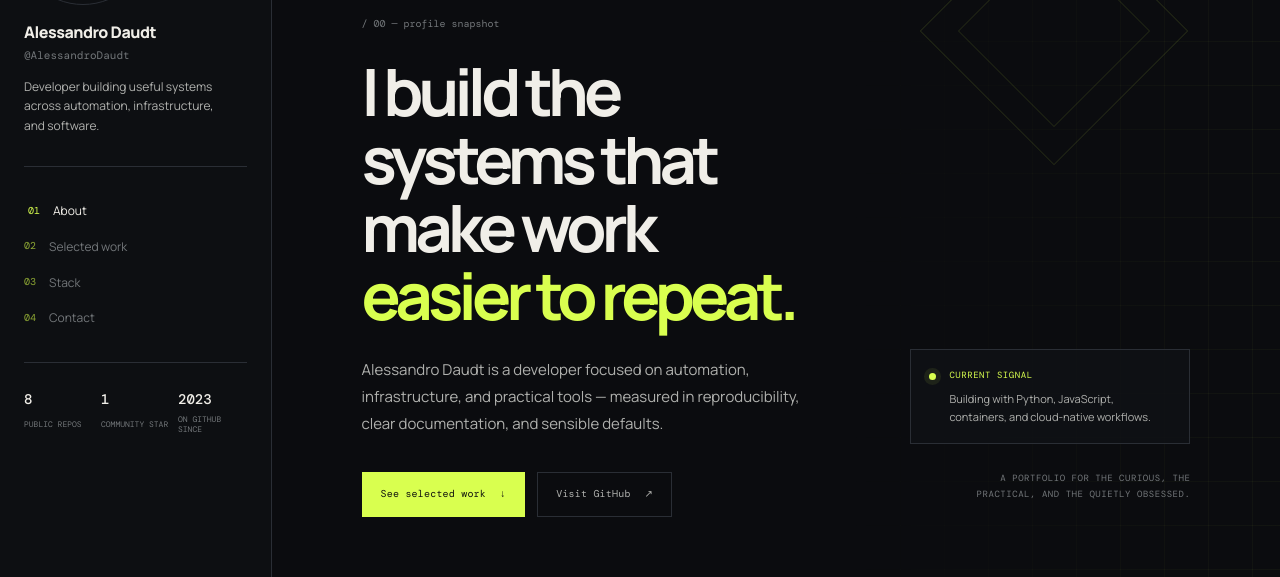
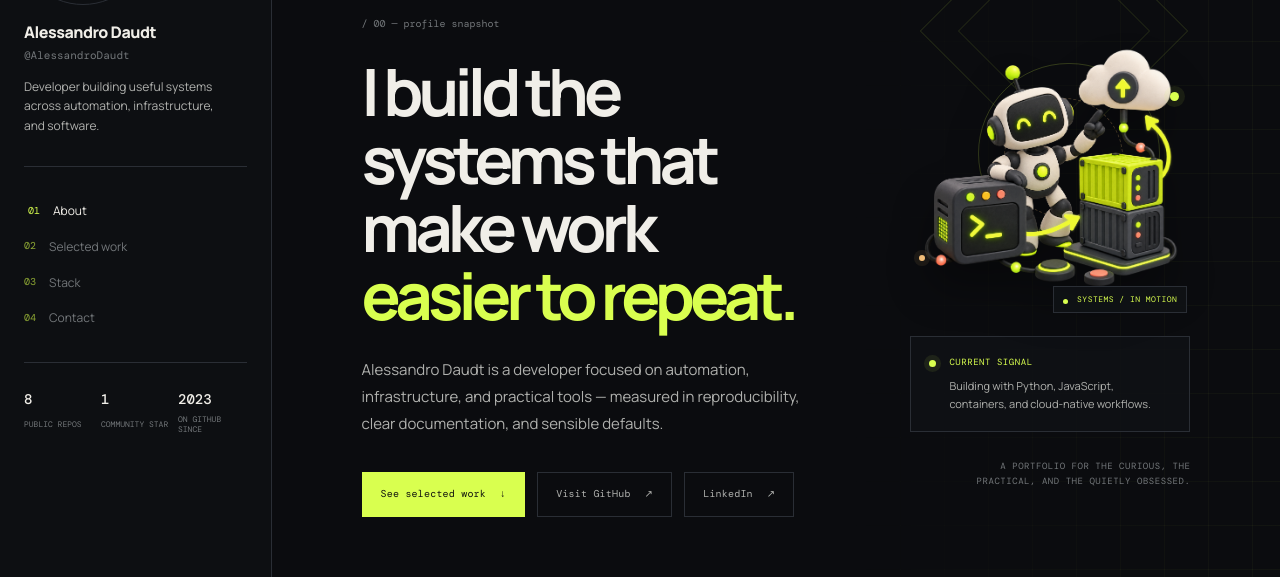
Before and after one commit to AlessandroDaudt/AlessandroDaudt, a plain HTML site: page index.html in a window 1280 px wide. Shown: the part 223-800 px from the top of the page. Drawn offline with nearby package versions, Linux system fonts and the light colour scheme.

Commit message:
feat: add playful automation artwork and LinkedIn

```diff
--- a/index.html
+++ b/index.html
@@ -52,6 +52,7 @@
 
         <div class="sidebar-footer">
           <a class="text-link" href="https://github.com/AlessandroDaudt" target="_blank" rel="noreferrer">Open GitHub <span>↗</span></a>
+          <a class="text-link" href="https://www.linkedin.com/in/alessandrodaudt/" target="_blank" rel="noreferrer">Open LinkedIn <span>↗</span></a>
           <p>Built with intent · Brazil time</p>
         </div>
       </aside>
@@ -75,9 +76,16 @@
               <div class="hero-actions">
                 <a class="button button-primary" href="#work">See selected work <span>↓</span></a>
                 <a class="button button-quiet" href="https://github.com/AlessandroDaudt" target="_blank" rel="noreferrer">Visit GitHub <span>↗</span></a>
+                <a class="button button-quiet" href="https://www.linkedin.com/in/alessandrodaudt/" target="_blank" rel="noreferrer">LinkedIn <span>↗</span></a>
               </div>
             </div>
             <div class="hero-aside">
+              <figure class="hero-art">
+                <span class="art-orbit art-orbit-one" aria-hidden="true"></span>
+                <span class="art-orbit art-orbit-two" aria-hidden="true"></span>
+                <img src="assets/automation-hero.png" alt="Friendly robot coordinating a terminal, containers, and a cloud" />
+                <figcaption><span class="live-dot"></span><span class="mono-label">SYSTEMS / IN MOTION</span></figcaption>
+              </figure>
               <div class="status-card">
                 <span class="live-dot"></span>
                 <div>
@@ -238,6 +246,7 @@
             <p class="contact-copy">If the way I think about automation and infrastructure fits your team, let’s start with the work.</p>
             <div class="contact-actions">
               <a class="button button-primary" href="https://github.com/AlessandroDaudt" target="_blank" rel="noreferrer">Connect on GitHub <span>↗</span></a>
+              <a class="button button-quiet" href="https://www.linkedin.com/in/alessandrodaudt/" target="_blank" rel="noreferrer">Connect on LinkedIn <span>↗</span></a>
               <button class="button button-quiet" type="button" data-copy="AlessandroDaudt">Copy handle <span>⌘</span></button>
             </div>
           </section>
--- a/styles.css
+++ b/styles.css
@@ -108,7 +108,17 @@ h1 em { color: var(--accent); font-style: normal; }
 .button-quiet:hover { border-color: var(--text-dim); color: var(--text); }
 .button-outline { border-color: var(--accent-deep); color: var(--accent); }
 .button-outline:hover { border-color: var(--accent); background: rgba(217,255,79,.08); }
-.hero-aside { align-self: end; padding-bottom: 4px; }
+.hero-aside { align-self: center; padding-bottom: 4px; }
+.hero-art { position: relative; margin: 0 0 20px; padding: 3px; }
+.hero-art::before { position: absolute; top: 12%; right: 11%; width: 64%; aspect-ratio: 1; border: 1px solid rgba(217,255,79,.2); border-radius: 50%; content: ""; }
+.hero-art::after { position: absolute; top: 24%; right: 24%; width: 42%; aspect-ratio: 1; border: 1px dashed rgba(242,189,120,.3); border-radius: 50%; content: ""; }
+.hero-art img { position: relative; z-index: 1; display: block; width: 100%; filter: drop-shadow(0 24px 20px rgba(0,0,0,.35)); }
+.art-orbit { position: absolute; z-index: 2; display: block; width: 9px; height: 9px; border-radius: 50%; background: var(--accent); box-shadow: 0 0 0 6px rgba(217,255,79,.08); }
+.art-orbit-one { top: 22%; right: 4%; }
+.art-orbit-two { bottom: 19%; left: 3%; width: 6px; height: 6px; background: var(--warm); box-shadow: 0 0 0 5px rgba(242,189,120,.08); }
+.hero-art figcaption { position: relative; z-index: 3; display: flex; align-items: center; gap: 9px; width: fit-content; margin: -20px 0 0 auto; padding: 6px 9px; border: 1px solid var(--line); background: rgba(16,18,22,.9); }
+.hero-art figcaption .live-dot { width: 5px; height: 5px; box-shadow: none; }
+.hero-art figcaption .mono-label { margin: 0; color: var(--accent); font-size: 8px; }
 .status-card { display: flex; gap: 13px; padding: 18px; border: 1px solid var(--line); background: rgba(16,18,22,.84); }
 .live-dot { flex: 0 0 auto; width: 7px; height: 7px; margin-top: 5px; border-radius: 50%; background: var(--accent); box-shadow: 0 0 0 5px rgba(217,255,79,.08); }
 .status-card p { margin-bottom: 0; color: var(--text-soft); font-size: 11px; line-height: 1.6; }
@@ -206,6 +216,7 @@ h3 { margin-bottom: 10px; font-size: clamp(22px, 2.2vw, 32px); line-height: 1.1;
   h1 { font-size: clamp(39px, 12vw, 65px); }
   .hero-intro { font-size: 14px; }
   .hero-aside { margin-top: 58px; }
+  .hero-art { width: min(100%, 360px); margin-right: auto; margin-left: auto; }
   .hero-note { margin-right: 0; text-align: left; }
   .section-heading, .heading-title-row { grid-template-columns: 39px 1fr; gap: 13px; }
   .heading-with-meta { display: block; }
```
Also changed, not shown: assets/automation-hero.png (added), 2 other files.
